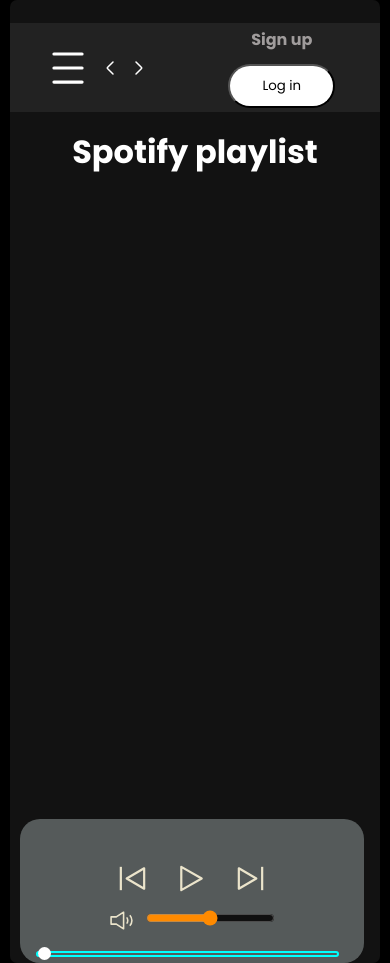
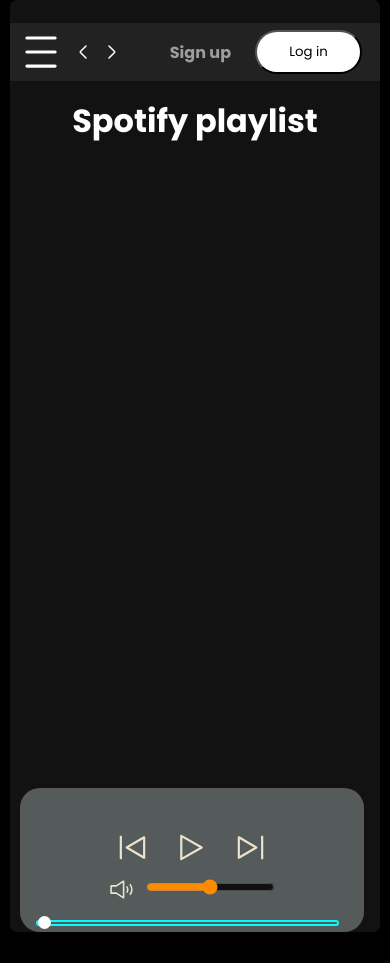
Before and after one commit to vishalusrate/Spotify-clone, a plain HTML site: page index.html in a window 390 px wide. After the commit the page ends 932 px from the top, so only its background shows below. Drawn offline with Linux system fonts and the light colour scheme; no server answers.

Commit message:
We add some code for mobile friendly site

```diff
--- a/css/style.css
+++ b/css/style.css
@@ -329,7 +329,7 @@ cursor: pointer;
 @media screen and (max-width: 1100px) {
     .left {
         background-color: rgb(14, 0, 0);
-        left: -140%;
+        left: -170%;
         position: absolute;
         transition: all .3s ease-in;
         z-index: 1;
@@ -406,21 +406,24 @@ cursor: pointer;
         align-items: center;
         /* text-align: center; */
     }
-    .buttons{
+    .buttons {
         display: flex;
-        flex-direction: column;
-        justify-content: center;
+        flex-direction: row;
+        /* justify-content: center; */
         align-items: center;
-        gap: 12px;
+        gap: -8px;
+        font-size: 12px;
     }
     .header>*{
-        margin: auto;
+        margin: 0px 2px;
     }
 }
 
 @media screen and (max-width: 300px) {
     .header {
         margin-top: 0px;
+        margin-top: 23px;
+        width: 98%;
     }
     .card{
         width: 100%;
```
